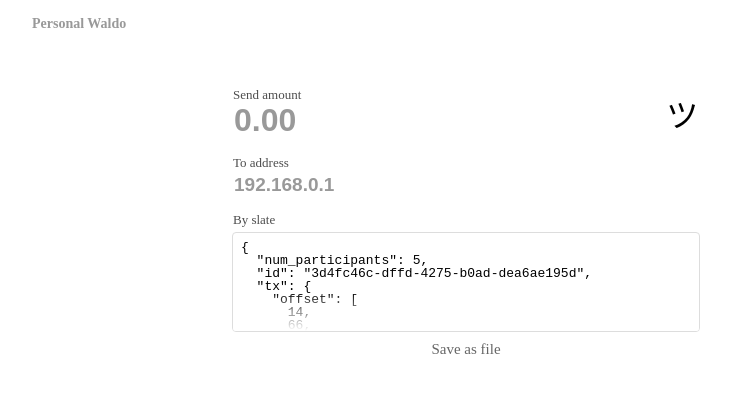
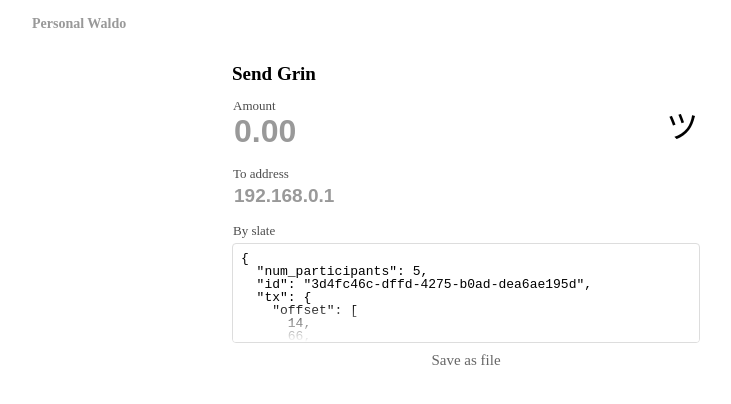
Before and after one commit to nijynot/wimble, a React app: page / in a window 1280 px wide. Both pictures are taken after a click on the button "Send". Shown: the top 404 px of the page, without its empty margins (174-905 px from the left). Built offline with nearby package versions, Linux system fonts and the light colour scheme; the HTML template or start-up script is replaced by a standard one; a web font is replaced by a local one.

Commit message:
add heading to SendPage

```diff
--- a/src/renderer/views/pages/Send/SendPage.js
+++ b/src/renderer/views/pages/Send/SendPage.js
@@ -26,9 +26,10 @@ export default function SendPage() {
   return (
     <div className="Send">
       <div className="Send-content">
+        <h4>Send Grin</h4>
         <div className="Send-row">
           <div className="Send-wrap">
-            <small>Send amount</small>
+            <small>Amount</small>
             <input
               className="Send-amount-ipt"
               placeholder="0.00"
--- a/src/renderer/views/pages/Send/SendPage.scss
+++ b/src/renderer/views/pages/Send/SendPage.scss
@@ -1,7 +1,7 @@
 @import 'src/scss/variables';
 
 .Send {
-  padding-top: 40px;
+  padding-top: $large;
   width: 100%;
   background-color: white;
   display: flex;
@@ -9,13 +9,17 @@
   // max-width: 500px;
   // margin: 0 auto;
 }
+.Send h4 {
+  font-weight: 600;
+  margin-bottom: $small;
+}
 .Send-content {
   // padding: $small;
   // flex-grow: 1;
   // display: flex;
   // flex-direction: column;
   // justify-content: center;
-  padding: $large $small $small $small;
+  padding: $small;
   width: 500px;
   margin: 0 auto;
   min-width: 0;
```
